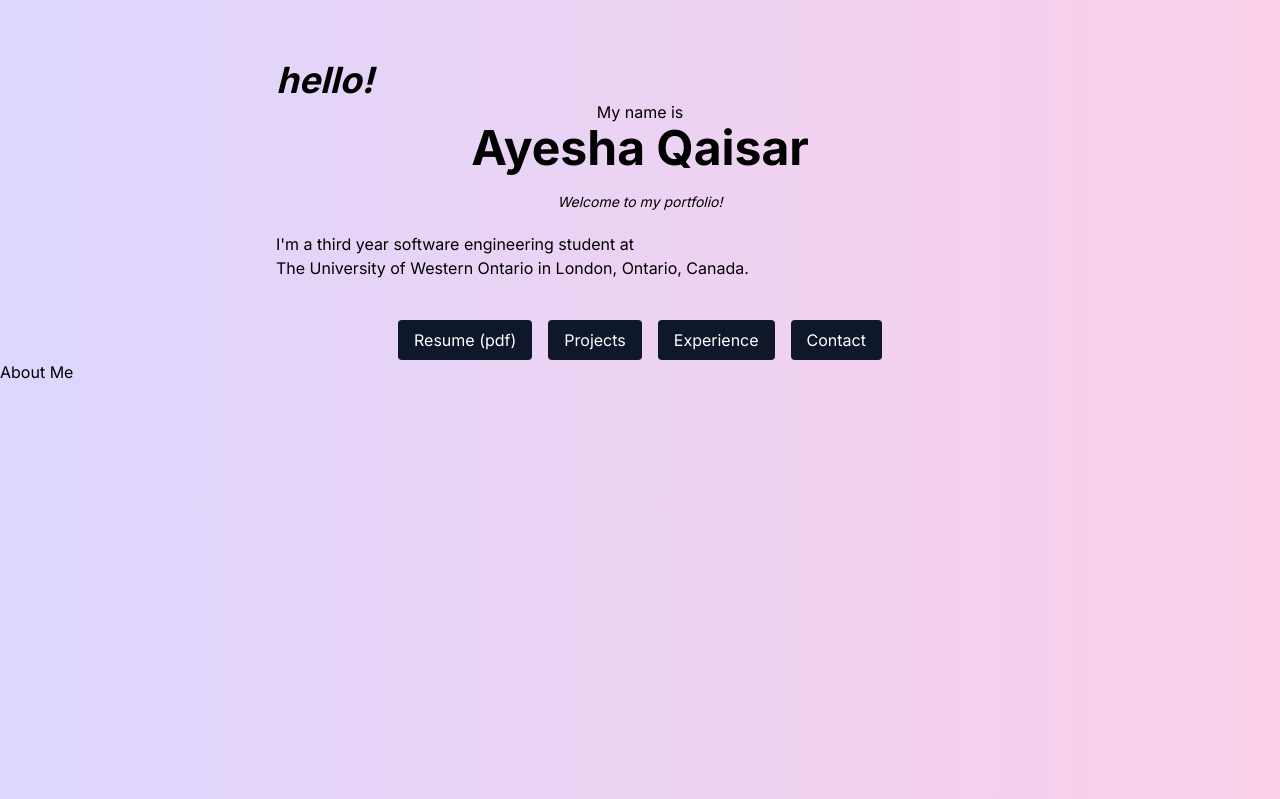
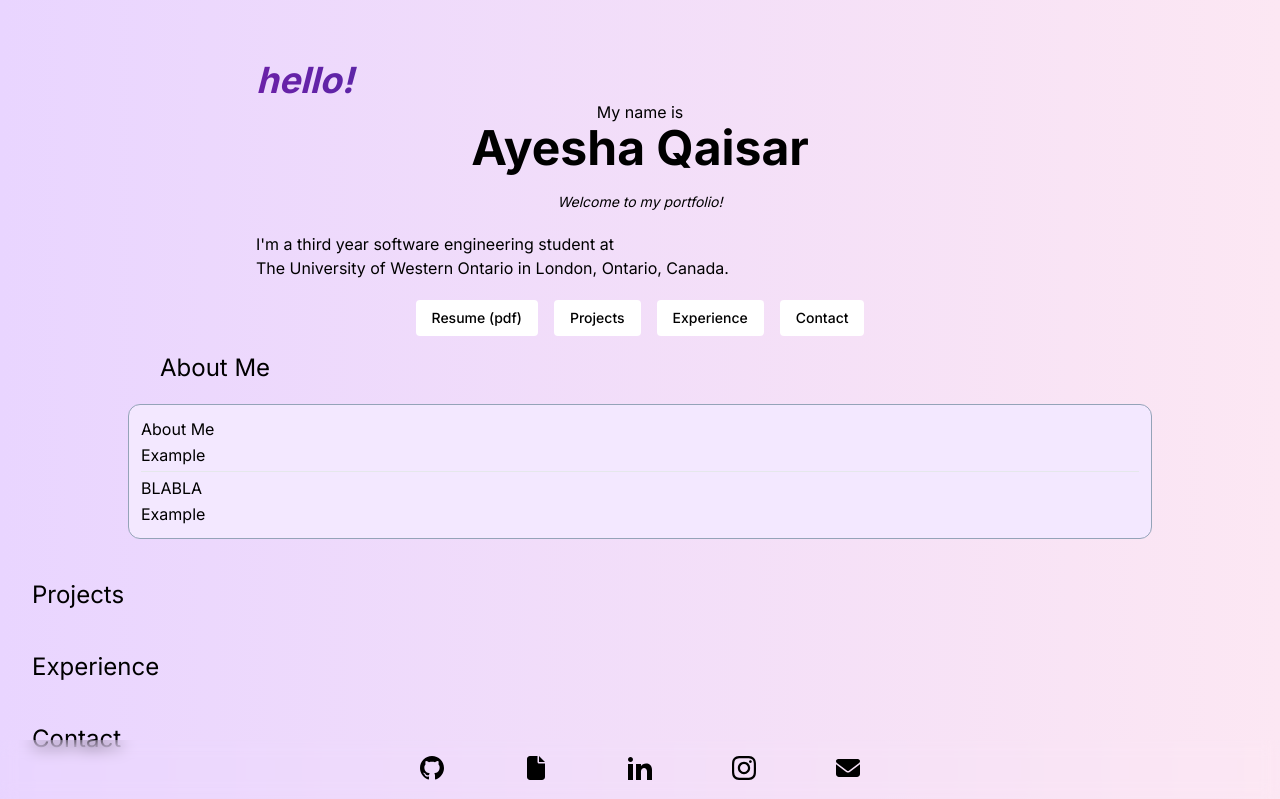
Before and after one commit to ayeshaq2/aq-portfolio, a Next.js app: page / in a window 1280 px wide. Shown: the top 799 px of the page. Built offline with nearby package versions, Linux system fonts and the light colour scheme.

Commit message:
editing about-me

```diff
--- a/app/page.js
+++ b/app/page.js
@@ -1,14 +1,18 @@
+"use client"
+
 import Image from 'next/image'
 import { Link } from '@chakra-ui/react'
+import Footer from './components/footer/Footer.js'
+import { Card, CardHeader, CardBody, CardFooter, Heading, Stack, Box, Text, StackDivider } from '@chakra-ui/react'
 
 export default function Home() {
   return (
-    <main className="min-h-screen bg-gradient-to-r from-violet-200 to-pink-200 ">
+    <main className="min-h-screen bg-gradient-to-r from-purple-200 to-pink-100 pb-10 ">
       <div class="flex justify-center pt-10 ">
 
-      <div className='w-3/5  p-5 rounded-md justify-center align-center items-center'>
+      <div className='w-3/5  pt-5 rounded-md justify-center align-center items-center'>
         <div className='text-black'>
-          <h1 className='text-4xl flex justify-right font-bold italic'>hello!</h1>
+          <h1 className='text-4xl bg-gradient-to-r from-purple-800 via-indigo-800 to-rose-600 bg-clip-text text-transparent flex justify-right font-bold italic '>hello!</h1>
             <p className='flex justify-center'>My name is </p><h2 className='text-5xl flex justify-center font-bold'>Ayesha Qaisar</h2>
             <p className='text-sm text-center italic py-5'>Welcome to my portfolio!  </p>
             <p className='text-justify'>I'm a third year software engineering student at <br></br><a className='hover:text-purple-700 hover:font-bold' href="https://www.uwo.ca/index.html">The University of Western Ontario</a> in London, Ontario, Canada.  </p>
@@ -18,35 +22,125 @@ export default function Home() {
       </div>
 
    <div className='flex justify-center space-x-4'>
-    <Link href="./register">
-      <button className='bg-black text-white py-2 px-4 mt-5 rounded cursor-pointer bg-slate-900 hover:bg-red-900' > Resume (pdf) </button>
+    <Link href="https://drive.google.com/file/d/1S37MLLszvAYqw6e5T2OEtfiHqN6Y5xSe/view?usp=sharing">
+      <button className='bg-white font-medium text-black text-sm py-2 px-4 mt-5 rounded cursor-pointer bg-white hover:bg-purple-950 hover:text-white' > Resume (pdf) </button>
     </Link>
 
-      <Link href='./login'>
-        <button className='bg-black text-white py-2 px-4 mt-5 rounded cursor-pointer bg-slate-900 hover:bg-red-900' > Projects </button>
+      <Link href='#projects'>
+        <button className='bg-white font-medium text-black text-sm py-2 px-4 mt-5 rounded cursor-pointer bg-white hover:bg-purple-950 hover:text-white' > Projects </button>
       </Link>
 
-      <Link href='./homepage'>
-      <button  className='bg-black text-white py-2 px-4 mt-5 rounded cursor-pointer bg-slate-900 hover:bg-red-900' > Experience </button>
+      <Link href='#experience'>
+      <button  className='bg-white font-medium text-black text-sm py-2 px-4 mt-5 rounded cursor-pointer bg-white hover:bg-purple-950 hover:text-white' > Experience </button>
       </Link>
 
-      <Link href='./homepage'>
-      <button  className='bg-black text-white py-2 px-4 mt-5 rounded cursor-pointer bg-slate-900 hover:bg-red-900' > Contact </button>
+      <Link href='#contact'>
+      <button  className='bg-white font-medium text-black text-sm py-2 px-4 mt-5 rounded cursor-pointer bg-white hover:bg-purple-950 hover:text-white' > Contact </button>
       </Link>
 
    </div>
 
-   <div id="about-me">
+   <h2 className='pt-4 ms-40 text-2xl'>About Me</h2>
+   <div id="about-me" className='flex justify-center pt-5'>
 
-    <div>
-      <h2>About Me</h2>
+   <br/>
+   <br/>
+
+    <div className='border border-slate-400 rounded-xl w-4/5 p-3 bg-purple-100 '>
+
+      <Card>
+        <CardHeader><Heading>About Me</Heading></CardHeader>
+
+        <CardBody>
+          <Stack divider = {<StackDivider />} spacing='4'>
+            <Box>
+              <Heading  size='xs' textTransform='uppercase'></Heading>
+              <Text pt='2' fontSize='sm'>Example</Text>
+            </Box>
+            <Box>
+              <Heading  size='xs' textTransform='uppercase'>blabla</Heading>
+              <Text pt='2' fontSize='sm'>Example</Text>
+            </Box>
+
+
+          </Stack>
+
+        </CardBody>
+
+      </Card>
+
+
 
 
     </div>
 
+   </div>
+
+   <div id="projects">
+
+    <div>
+      <h2 className='pt-10 ms-8 text-2xl'>Projects</h2>
 
 
+    </div>
+
    </div>
+
+   <div id="experience">
+
+    <div>
+      <h2 className='pt-10 ms-8 text-2xl'>Experience</h2>
+
+
+
+
+    </div>
+
+   </div>
+
+   <div id="contact">
+
+    <div>
+      <h2 className='pt-10 ms-8 text-2xl'>Contact</h2>
+
+
+    </div>
+
+   </div>
+   <div id="contact">
+
+    <div>
+      <h2 className='pt-10 ms-8 text-2xl'>Contact</h2>
+
+
+    </div>
+
+   </div><div id="contact">
+
+<div>
+  <h2 className='pt-10 ms-8 text-2xl'>Contact</h2>
+
+
+</div>
+
+</div><div id="contact">
+
+<div>
+  <h2 className='pt-10 ms-8 text-2xl'>Contact</h2>
+
+
+</div>
+
+</div>
+
+
+
+   <div id='footer' className='fixed bottom-0 left-0 w-full'>
+   <Footer/>
+   </div>
+
+
+
 
     </main>
   )
```
